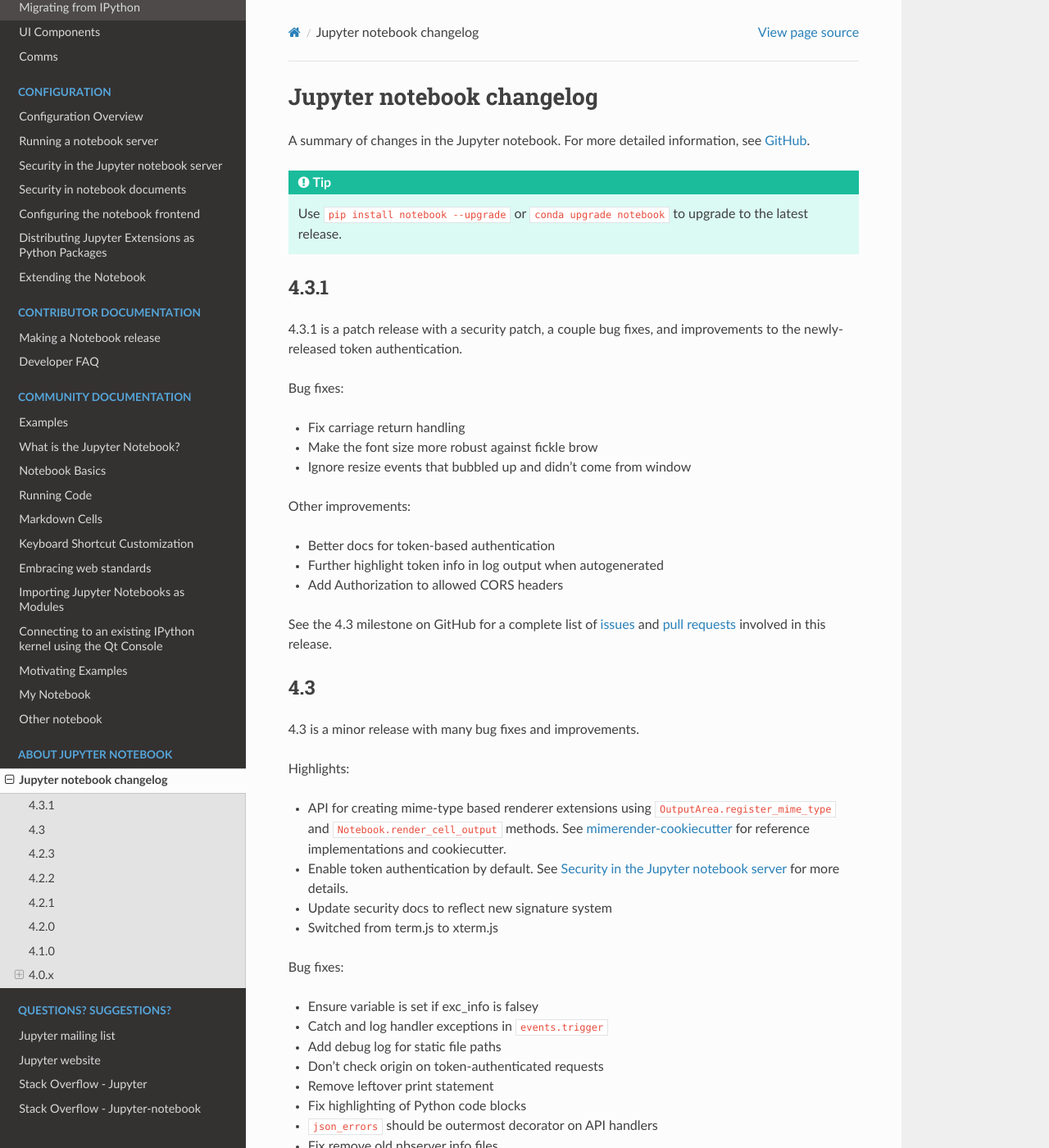
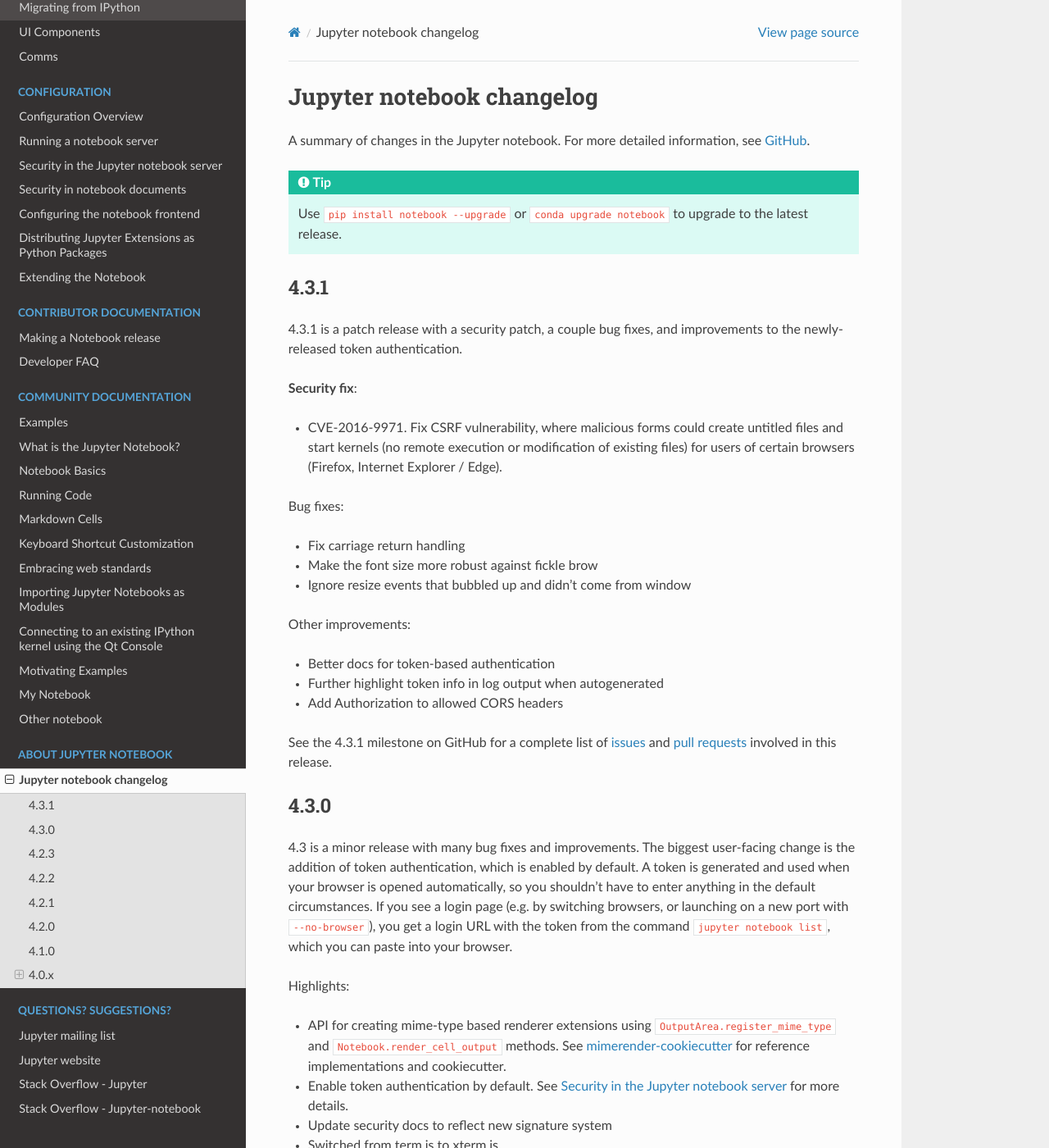
Before and after one commit to jupyter/nbclassic, a Sphinx documentation site: the page built from docs/source/changelog.rst, in a window 1280 px wide and 1400 px high. Shown: the whole window at 82% size. Built offline with Sphinx 7.4.7 and the Read the Docs theme 2.0.0, drawn with Linux system fonts in a browser that asks for light colours; pages that are not in the unit, such as notebooks, are missing from menus.

Commit message:
changelog notes for 4.3.1

```diff
--- a/docs/source/changelog.rst
+++ b/docs/source/changelog.rst
@@ -12,12 +12,20 @@
      Use ``pip install notebook --upgrade`` or ``conda upgrade notebook`` to
      upgrade to the latest release.
 
+
 .. _release-4.3.1:
 
 4.3.1
 -----
 
 4.3.1 is a patch release with a security patch, a couple bug fixes, and improvements to the newly-released token authentication.
+
+**Security fix**:
+
+- CVE-2016-9971. Fix CSRF vulnerability,
+  where malicious forms could create untitled files and start kernels
+  (no remote execution or modification of existing files)
+  for users of certain browsers (Firefox, Internet Explorer / Edge).
 
 Bug fixes:
 
@@ -31,16 +39,25 @@
 - Further highlight token info in log output when autogenerated
 - Add Authorization to allowed CORS headers
 
-See the 4.3 milestone on GitHub for a complete list of
-`issues <https://github.com/jupyter/notebook/issues?utf8=%E2%9C%93&q=is%3Aissue%20milestone%3A4.3.1%20>`__
-and `pull requests <https://github.com/jupyter/notebook/pulls?utf8=%E2%9C%93&q=is%3Apr%20milestone%3A4.3.1%20>`__ involved in this release.
+See the 4.3.1 milestone on GitHub for a complete list of
+`issues <https://github.com/jupyter/notebook/issues?utf8=%E2%9C%93&q=is%3Aissue%20milestone%3A4.3.1>`__
+and `pull requests <https://github.com/jupyter/notebook/pulls?utf8=%E2%9C%93&q=is%3Apr%20milestone%3A4.3.1>`__ involved in this release.
 
 .. _release-4.3:
 
-4.3
----
+4.3.0
+-----
 
 4.3 is a minor release with many bug fixes and improvements.
+The biggest user-facing change is the addition of token authentication,
+which is enabled by default.
+A token is generated and used when your browser is opened automatically,
+so you shouldn't have to enter anything in the default circumstances.
+If you see a login page
+(e.g. by switching browsers, or launching on a new port with ``--no-browser``),
+you get a login URL with the token from the command ``jupyter notebook list``,
+which you can paste into your browser.
+
 
 Highlights:
 
@@ -87,6 +104,7 @@
 See the 4.3 milestone on GitHub for a complete list of
 `issues <https://github.com/jupyter/notebook/issues?utf8=%E2%9C%93&q=is%3Aissue%20milestone%3A4.3%20>`__
 and `pull requests <https://github.com/jupyter/notebook/pulls?utf8=%E2%9C%93&q=is%3Apr%20milestone%3A4.3%20>`__ involved in this release.
+
 
 .. _release-4.2.3:
 
```
